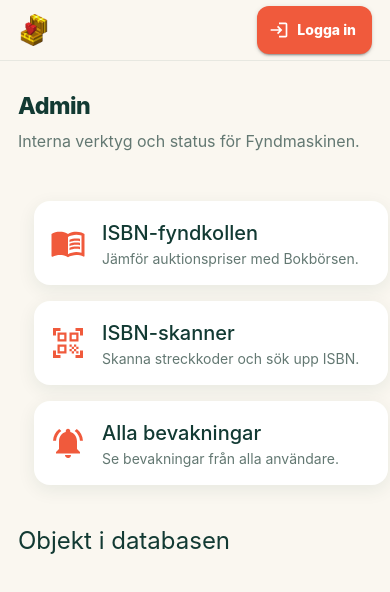
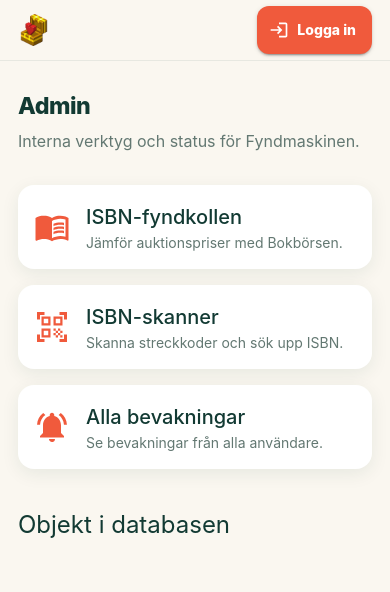
Before and after one commit to kokarn/fyndmaskinen-site, a React (Create React App) app: page /admin in a window 390 px wide. Shown: the top 592 px of the page. Built offline with nearby package versions, Linux system fonts and the light colour scheme.

Commit message:
fix: align mobile admin cards and request API JWT

```diff
--- a/src/v2/pages/Admin.js
+++ b/src/v2/pages/Admin.js
@@ -12,7 +12,7 @@ import {
     Stack,
     Typography,
 } from '@mui/material';
-import Grid from '@mui/material/Grid';
+
 import {
     useQuery,
 } from 'react-query';
@@ -27,6 +27,10 @@ import SourceMark from '../design-system/SourceMark';
 import StatisticCard from '../design-system/StatisticCard';
 
 const STALE_TIME = 300000;
+const AUTH_OPTIONS = {
+    audience: 'https://fyndmaskinen.se',
+    scope: 'read:users email read:current_user',
+};
 const adminLinks = [
     {
         description: 'Jämför auktionspriser med Bokbörsen.',
@@ -100,8 +104,7 @@ const Admin = () => {
 
     useEffect(() => {
         getAccessTokenSilently({
-            audience: 'https://fyndmaskinen.se',
-            scope: 'read:users email read:current_user',
+            authorizationParams: AUTH_OPTIONS,
         })
             .then(setAccessToken)
             .catch(console.error);
@@ -133,17 +136,21 @@ const Admin = () => {
             <Stack
                 spacing = {5}
             >
-                <Grid
-                    container
-                    spacing = {2}
+                <Box
+                    sx = {{
+                        display: 'grid',
+                        gap: 2,
+                        gridTemplateColumns: {
+                            md: 'repeat(3, minmax(0, 1fr))',
+                            xs: 'minmax(0, 1fr)',
+                        },
+                        width: '100%',
+                    }}
                 >
                     {adminLinks.map((link) => {
                         return (
-                            <Grid
-                                item
+                            <Box
                                 key = {link.to}
-                                md = {4}
-                                xs = {12}
                             >
                                 <FeatureLinkCard
                                     description = {link.description}
@@ -151,10 +158,10 @@ const Admin = () => {
                                     label = {link.label}
                                     to = {link.to}
                                 />
-                            </Grid>
+                            </Box>
                         );
                     })}
-                </Grid>
+                </Box>
                 <Box>
                     <Typography
                         sx = {{
@@ -179,20 +186,24 @@ const Admin = () => {
                             {itemCountsError?.message || 'Kunde inte hämta databasstatistik.'}
                         </Alert>
                     )}
-                    <Grid
-                        container
-                        spacing = {1.5}
+                    <Box
+                        sx = {{
+                            display: 'grid',
+                            gap: 1.5,
+                            gridTemplateColumns: {
+                                lg: 'repeat(4, minmax(0, 1fr))',
+                                sm: 'repeat(2, minmax(0, 1fr))',
+                                xs: 'minmax(0, 1fr)',
+                            },
+                            width: '100%',
+                        }}
                     >
                         {sortedCounts.map((item) => {
                             const source = getSourceForType(item.type);
 
                             return (
-                                <Grid
-                                    item
+                                <Box
                                     key = {item.type}
-                                    lg = {3}
-                                    sm = {6}
-                                    xs = {12}
                                 >
                                     <StatisticCard
                                         label = {source?.label || item.type}
@@ -207,10 +218,10 @@ const Admin = () => {
                                             : null}
                                         value = {new Intl.NumberFormat('sv-SE').format(item.count)}
                                     />
-                                </Grid>
+                                </Box>
                             );
                         })}
-                    </Grid>
+                    </Box>
                 </Box>
             </Stack>
         </AccountPageShell>
```
Also changed, not shown: 1 other file (tests, documents, lock files or other folders).
